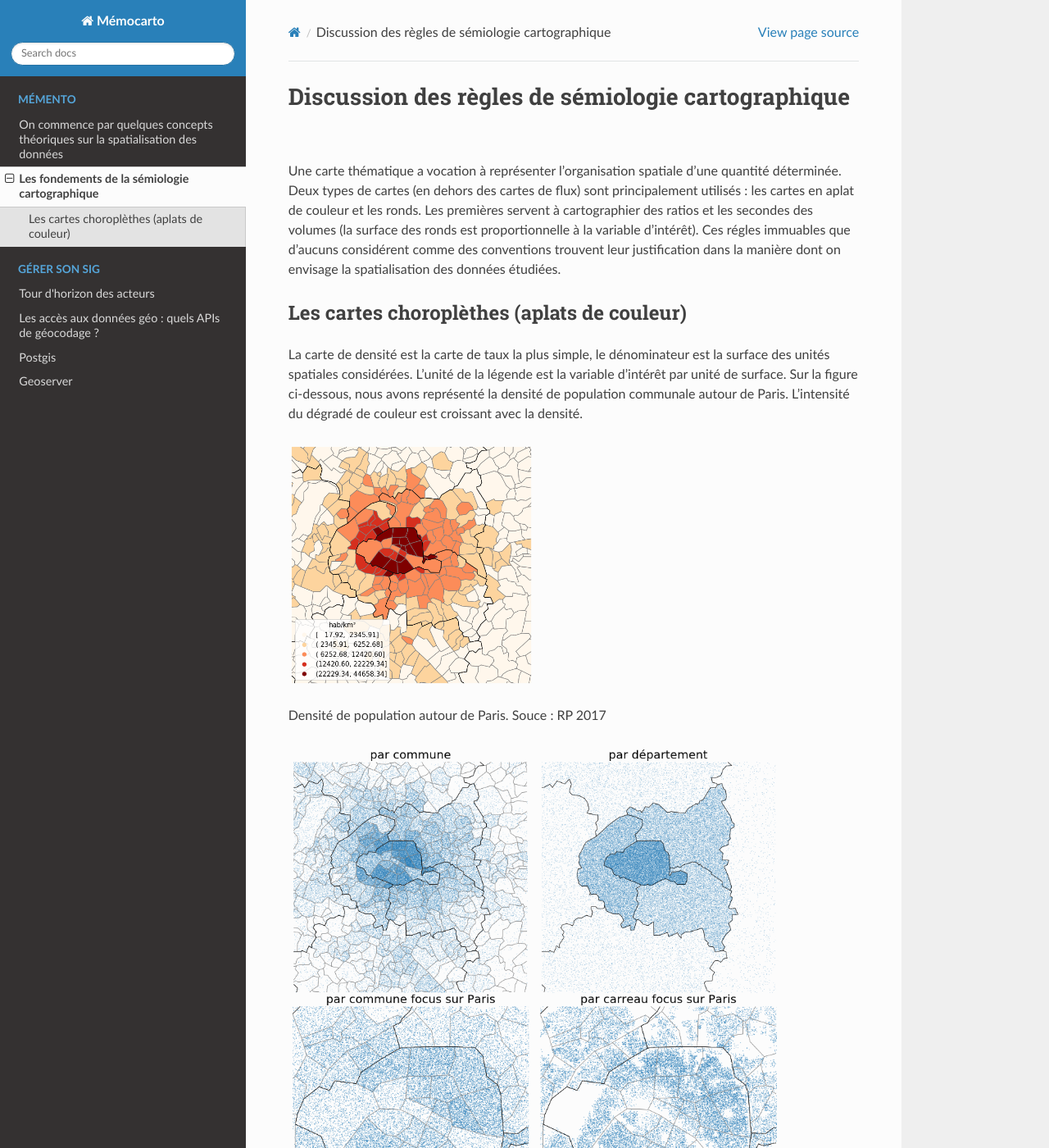
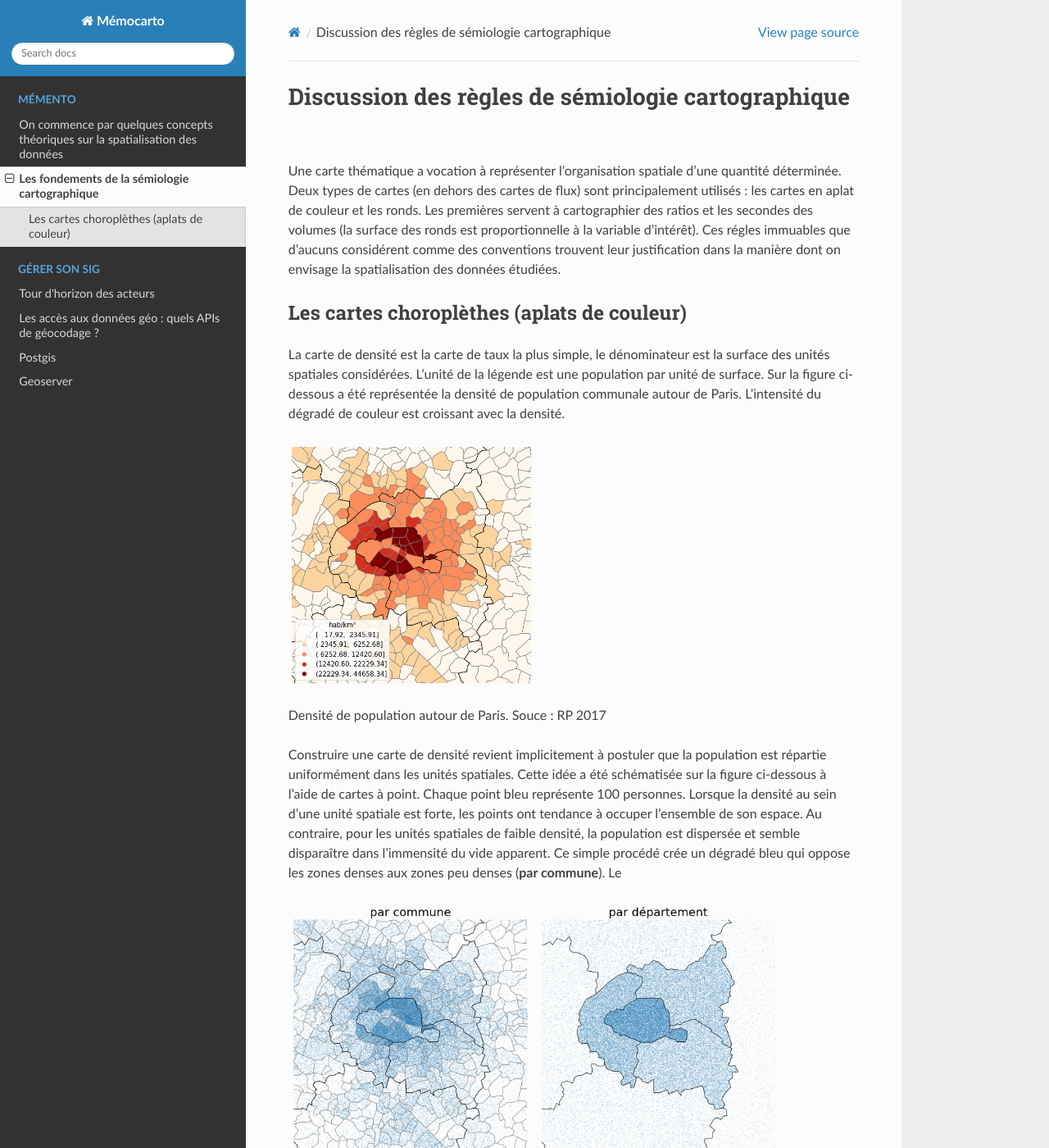
Before and after one commit to JulieDjidji/memocarto, a Sphinx documentation site: the page built from doc/source/semio.rst, in a window 1280 px wide and 1400 px high. Shown: the whole window at 82% size. Built offline with Sphinx 7.4.7 and the Read the Docs theme 2.0.0, drawn with Linux system fonts in a browser that asks for light colours; pages that are not in the unit, such as notebooks, are missing from menus.

Commit message:
Update semio.rst

```diff
--- a/doc/source/semio.rst
+++ b/doc/source/semio.rst
@@ -6,13 +6,13 @@ Une carte thématique a vocation à représenter l'organisation spatiale d'une q
 Les cartes choroplèthes (aplats de couleur)
 --------------------------------------------
 
-La carte de densité est la carte de taux la plus simple, le dénominateur est la surface des unités spatiales considérées. L'unité de la légende est la variable d'intérêt par unité de surface. Sur la figure ci-dessous, nous avons représenté la densité de population communale autour de Paris. L'intensité du dégradé de couleur est croissant avec la densité.
+La carte de densité est la carte de taux la plus simple, le dénominateur est la surface des unités spatiales considérées. L'unité de la légende est une population par unité de surface. Sur la figure ci-dessous a été représentée la densité de population communale autour de Paris. L'intensité du dégradé de couleur est croissant avec la densité.
 
 .. figure:: _static/carte_densite.png
    :width: 300
 Densité de population autour de Paris. Souce :  RP 2017
 
-
+Construire une carte de densité revient implicitement à postuler que la population est répartie uniformément dans les unités spatiales. Cette idée a été schématisée sur la figure ci-dessous à l'aide de cartes à point. Chaque point bleu représente 100 personnes. Lorsque la densité au sein d'une unité spatiale est forte, les points ont tendance à occuper l'ensemble de son espace. Au contraire, pour les unités spatiales de faible densité, la population est dispersée et semble disparaître dans l'immensité du vide apparent. Ce simple procédé crée un dégradé bleu qui oppose les zones denses aux zones peu denses (**par commune**). Le
 
 
 .. figure:: _static/densite.png
```
